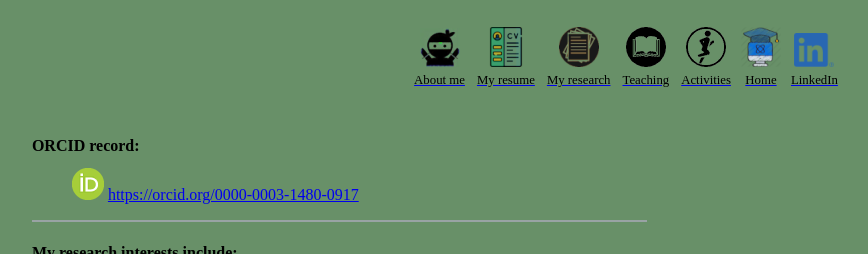
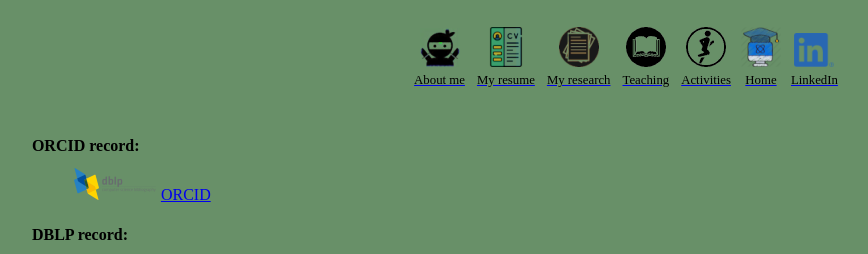
Before and after one commit to chaseleif/chaseleif.github.io, a PHP site: page /index.php?papers in a window 1280 px wide. Shown: the top 254 px of the page, without its empty margins (14-882 px from the left). Run offline with PHP 8.4, Linux system fonts and the light colour scheme.

Commit message:
add dblp

```diff
--- a/index.php
+++ b/index.php
@@ -26,8 +26,8 @@
     $body = file_get_contents('pages/activities.html');
   }
   else {
-    $title = "";
-    $desc = "";
+    $title = "Chase Phelps";
+    $desc = "Hallo";
     $body = "<h3><div class=\"hcenter\"><br>";
     $body .= "Hallo!";
     $body .= "<br><br>";
--- a/pages/papers.html
+++ b/pages/papers.html
@@ -1,8 +1,14 @@
 <h4>ORCID record:</h4>
 <span class="subsubbr"></span>
 <ul type="none">
-<img alt="ORCID logo" src="images/ORCIDiD_icon32x32.png">
-&nbsp;<a href="https://orcid.org/0000-0003-1480-0917" target="_blank">https://orcid.org/0000-0003-1480-0917</a>
+<img alt="ORCID logo" src="images/DBLP_Logo_85x32.png">
+&nbsp;<a href="https://orcid.org/0000-0003-1480-0917" target="_blank">ORCID</a>
+</ul>
+<h4>DBLP record:</h4>
+<span class="subsubbr"></span>
+<ul type="none">
+<img alt="DBLP logo" src="images/DBLP_Logo_320x120.png">
+&nbsp;<a href="https://dblp.org/pid/285/4670" target="_blank">dblp computer science bibliography</a>
 </ul>
 <hr width="50%" color="#99A3A4" align="left" />
 <h4>My research interests include:</h4>
```
Also changed, not shown: images/DBLP_Logo_85x32.png (added).
